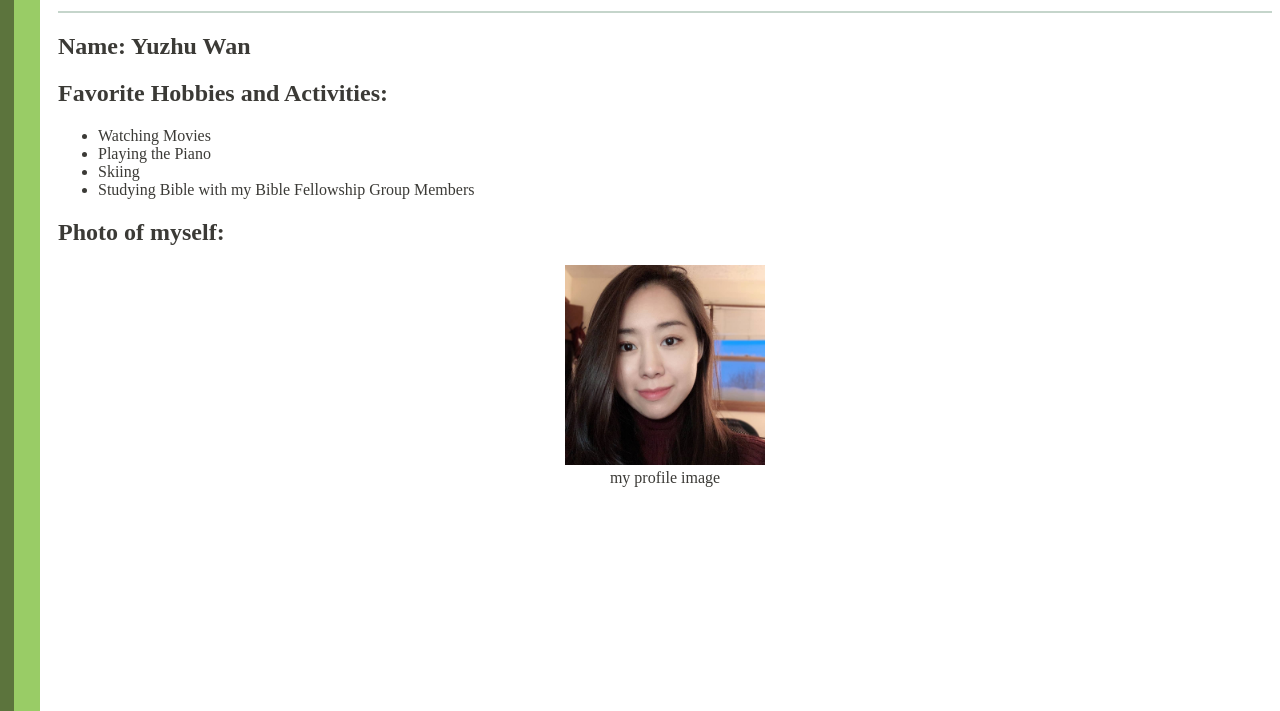
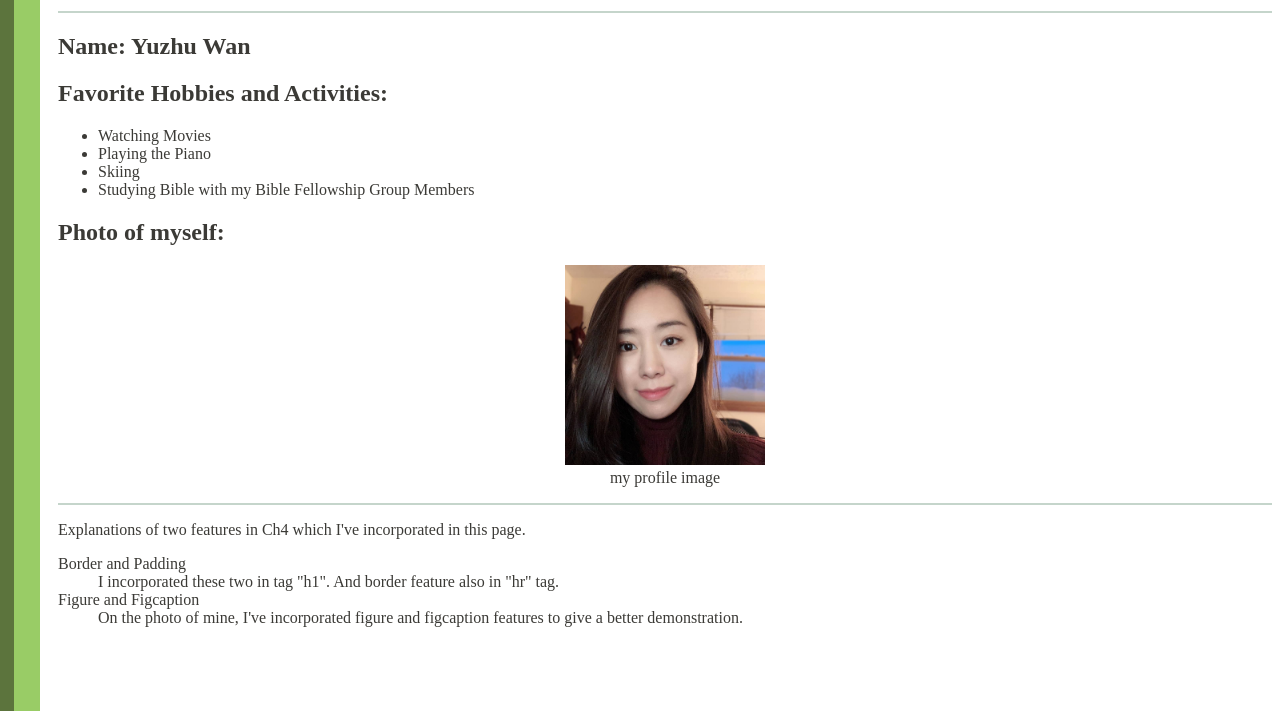
Before and after one commit to xiannvwan/Assignment3-Ch4, a plain HTML site: page wan.html in a window 1280 px wide. Shown: the part 89-800 px from the top of the page. Drawn offline with Linux system fonts and the light colour scheme.

Commit message:
Update wan.html

```diff
--- a/wan.html
+++ b/wan.html
@@ -25,5 +25,13 @@
 	<img src="images/me.jpg" alt="Yuzhu Wan's Profile Image" height="200">
 	<figcaption>my profile image</figcaption>
 </figure>
+<hr>
+<p>Explanations of two features in Ch4 which I've incorporated in this page.</p>
+<dl>
+	<dt>Border and Padding</dt>
+	<dd>I incorporated these two in tag "h1". And border feature also in "hr" tag.</dd>
+	<dt>Figure and Figcaption</dt>
+	<dd>On the photo of mine, I've incorporated figure and figcaption features to give a better demonstration.</dd>
+</dl>
 </body>
 </html>
```
